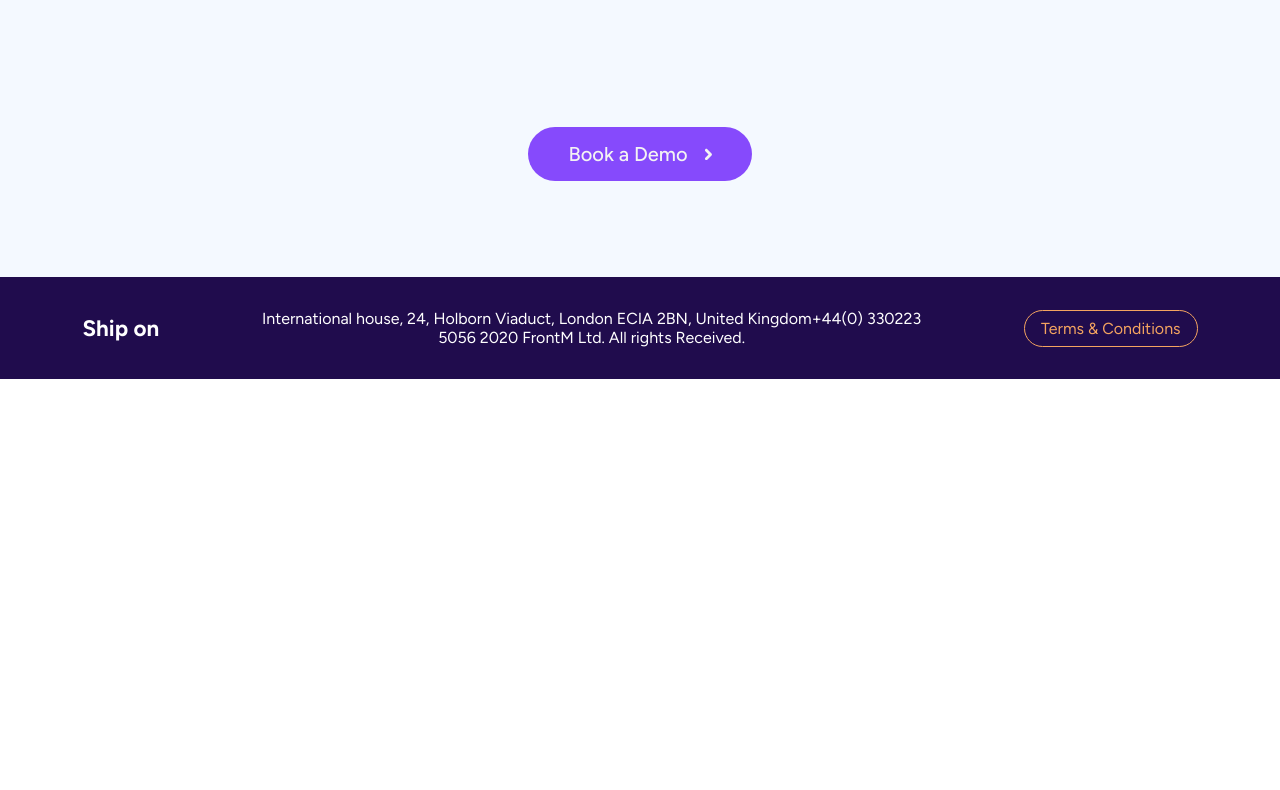
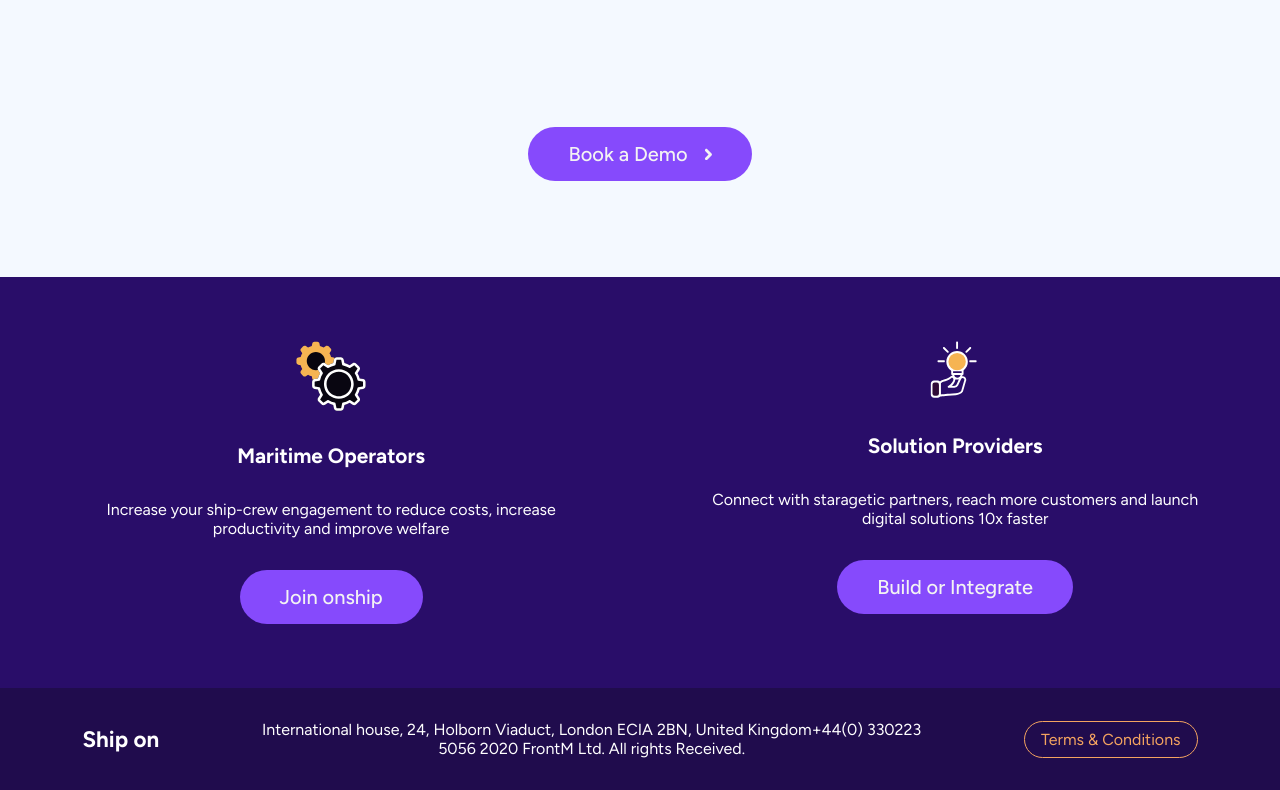
Before and after one commit to danielendaylalu1/onship-landig-page, a React (Vite) app: page / in a window 1280 px wide. Shown: the part 8495-9285 px from the top of the page. Before the commit the page ends 8874 px from the top, so only its background shows below. Built offline with nearby package versions, Linux system fonts and the light colour scheme.

Commit message:
added footer top section

```diff
--- a/src/App.css
+++ b/src/App.css
@@ -422,6 +422,32 @@
   line-height: normal;
 }
 
+/* footer top  */
+.footer-top {
+  padding: 4rem 1rem;
+  display: flex;
+  justify-content: center;
+  /* background: #3b034d; */
+  background: #290d69;
+  color: #ffff;
+}
+.footer-top-card {
+  display: flex;
+  flex-direction: column;
+  align-items: center;
+  gap: 2rem;
+}
+.footer-top-card-header {
+  font-size: 1.3rem;
+}
+.footer-top-card-content {
+  max-width: 80%;
+  text-align: center;
+}
+.footer-top-card img {
+  width: 70px;
+}
+
 /* footer  */
 
 .footer {
--- a/src/App.jsx
+++ b/src/App.jsx
@@ -7,6 +7,7 @@
 import CrewEngagment from "./components/CrewEngagment";
 import Ecosystem from "./components/Ecosystem";
 import Footer from "./components/Footer";
+import FooterTop from "./components/FooterTop";
 
 function App() {
   return (
@@ -18,6 +19,7 @@
       <Apps />
       <CrewEngagment />
       <Ecosystem />
+      <FooterTop />
       <Footer />
     </>
   );
--- /dev/null
+++ b/src/components/FooterTop.jsx
@@ -0,0 +1,32 @@
+// import React from "react";
+import GearImg from "../assets/icons/gear-icon.svg";
+import SolutionImg from "../assets/icons/solution-icon.svg";
+import FooterTopCard from "./FooterTopCard";
+
+const FooterTop = () => {
+  const data = [
+    {
+      header: "Maritime Operators",
+      content:
+        "Increase your ship-crew engagement to reduce costs, increase productivity and improve welfare",
+      icon: GearImg,
+      btntext: "Join onship",
+    },
+    {
+      header: "Solution Providers",
+      content:
+        "Connect with staragetic partners, reach more customers and launch digital solutions 10x faster",
+      icon: SolutionImg,
+      btntext: "Build or Integrate",
+    },
+  ];
+  return (
+    <div className="footer-top">
+      {data.map((item) => {
+        return <FooterTopCard item={item} key={item.header} />;
+      })}
+    </div>
+  );
+};
+
+export default FooterTop;
--- /dev/null
+++ b/src/components/FooterTopCard.jsx
@@ -0,0 +1,16 @@
+/* eslint-disable react/prop-types */
+// eslint-disable-next-line react/prop-types
+const FooterTopCard = ({ item }) => {
+  return (
+    <div className="footer-top-card">
+      <img src={item.icon} alt="gear" />
+      <h3 className="footer-top-card-header">{item.header}</h3>
+      <p className="footer-top-card-content">{item.content}</p>
+      <a href="#" className="crew-engagment-btn">
+        {item.btntext}
+      </a>
+    </div>
+  );
+};
+
+export default FooterTopCard;
```
